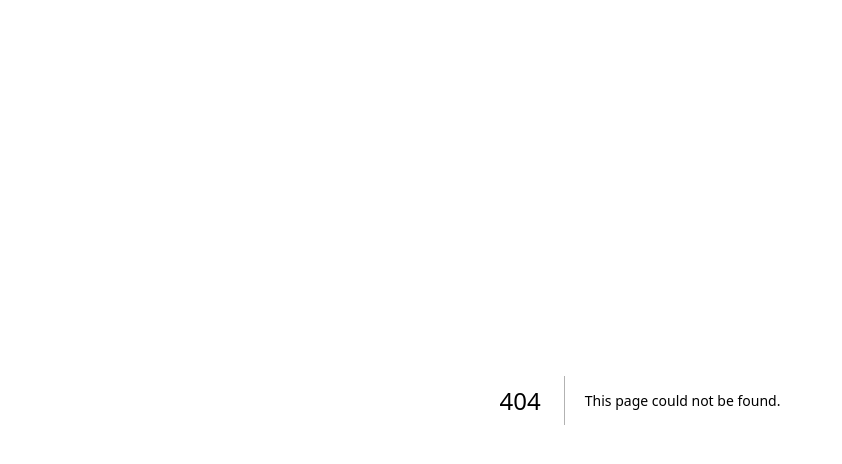
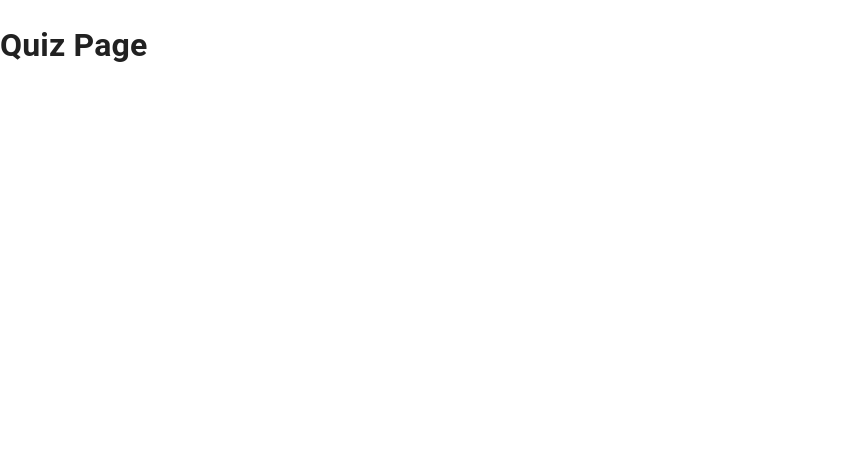
Before and after one commit to Pmacdon15/quizzes, a Next.js app in the folder client/: page /quiz in a window 1280 px wide. Before the commit this address had no page. Shown: the top 464 px of the page, without its empty margins (0-842 px from the left). Built offline with nearby package versions, Linux system fonts and the light colour scheme.

Commit message:
ft: adding components library

```diff
--- a/client/src/app/globals.css
+++ /dev/null
@@ -1,107 +0,0 @@
-:root {
-  --max-width: 1100px;
-  --border-radius: 12px;
-  --font-mono: ui-monospace, Menlo, Monaco, 'Cascadia Mono', 'Segoe UI Mono',
-    'Roboto Mono', 'Oxygen Mono', 'Ubuntu Monospace', 'Source Code Pro',
-    'Fira Mono', 'Droid Sans Mono', 'Courier New', monospace;
-
-  --foreground-rgb: 0, 0, 0;
-  --background-start-rgb: 214, 219, 220;
-  --background-end-rgb: 255, 255, 255;
-
-  --primary-glow: conic-gradient(
-    from 180deg at 50% 50%,
-    #16abff33 0deg,
-    #0885ff33 55deg,
-    #54d6ff33 120deg,
-    #0071ff33 160deg,
-    transparent 360deg
-  );
-  --secondary-glow: radial-gradient(
-    rgba(255, 255, 255, 1),
-    rgba(255, 255, 255, 0)
-  );
-
-  --tile-start-rgb: 239, 245, 249;
-  --tile-end-rgb: 228, 232, 233;
-  --tile-border: conic-gradient(
-    #00000080,
-    #00000040,
-    #00000030,
-    #00000020,
-    #00000010,
-    #00000010,
-    #00000080
-  );
-
-  --callout-rgb: 238, 240, 241;
-  --callout-border-rgb: 172, 175, 176;
-  --card-rgb: 180, 185, 188;
-  --card-border-rgb: 131, 134, 135;
-}
-
-@media (prefers-color-scheme: dark) {
-  :root {
-    --foreground-rgb: 255, 255, 255;
-    --background-start-rgb: 0, 0, 0;
-    --background-end-rgb: 0, 0, 0;
-
-    --primary-glow: radial-gradient(rgba(1, 65, 255, 0.4), rgba(1, 65, 255, 0));
-    --secondary-glow: linear-gradient(
-      to bottom right,
-      rgba(1, 65, 255, 0),
-      rgba(1, 65, 255, 0),
-      rgba(1, 65, 255, 0.3)
-    );
-
-    --tile-start-rgb: 2, 13, 46;
-    --tile-end-rgb: 2, 5, 19;
-    --tile-border: conic-gradient(
-      #ffffff80,
-      #ffffff40,
-      #ffffff30,
-      #ffffff20,
-      #ffffff10,
-      #ffffff10,
-      #ffffff80
-    );
-
-    --callout-rgb: 20, 20, 20;
-    --callout-border-rgb: 108, 108, 108;
-    --card-rgb: 100, 100, 100;
-    --card-border-rgb: 200, 200, 200;
-  }
-}
-
-* {
-  box-sizing: border-box;
-  padding: 0;
-  margin: 0;
-}
-
-html,
-body {
-  max-width: 100vw;
-  overflow-x: hidden;
-}
-
-body {
-  color: rgb(var(--foreground-rgb));
-  background: linear-gradient(
-      to bottom,
-      transparent,
-      rgb(var(--background-end-rgb))
-    )
-    rgb(var(--background-start-rgb));
-}
-
-a {
-  color: inherit;
-  text-decoration: none;
-}
-
-@media (prefers-color-scheme: dark) {
-  html {
-    color-scheme: dark;
-  }
-}
--- a/client/src/app/layout.js
+++ b/client/src/app/layout.js
@@ -1,5 +1,5 @@
 import { Inter } from 'next/font/google'
-import './globals.css'
+
 
 const inter = Inter({ subsets: ['latin'] })
 
@@ -11,7 +11,7 @@ export const metadata = {
 export default function RootLayout({ children }) {
   return (
     <html lang="en">
-      <body className={inter.className}>{children}</body>
+      <body>{children}</body>
     </html>
   )
 }
--- /dev/null
+++ b/client/src/app/quiz/page.jsx
@@ -0,0 +1,18 @@
+'use client'
+import React, {useState} from 'react';
+import theme from '../../../src/theme';
+import { ThemeProvider } from '@mui/material/styles';
+import CssBaseline from '@mui/material/CssBaseline';
+
+const index = () => {
+  return (
+    <div className="container">
+    <ThemeProvider theme={theme}>
+      <CssBaseline />
+    <h1>Quiz Page</h1>
+  </ThemeProvider>
+  </div>
+  )
+}
+
+export default index
--- /dev/null
+++ b/client/src/theme.js
@@ -0,0 +1,16 @@
+'use client'
+import { createTheme } from '@mui/material/styles';
+
+// Customize the theme
+const theme = createTheme({
+  palette: {
+    primary: {
+      main: '#000022',
+    },
+    secondary: {
+      main: '#aedd2b',
+    },
+  },
+});
+
+export default theme;
```
Also changed, not shown: client/package.json (+5 -2 lines), client/src/app/page.jsx (+8 -1 lines), 1 other file (tests, documents, lock files or other folders).
